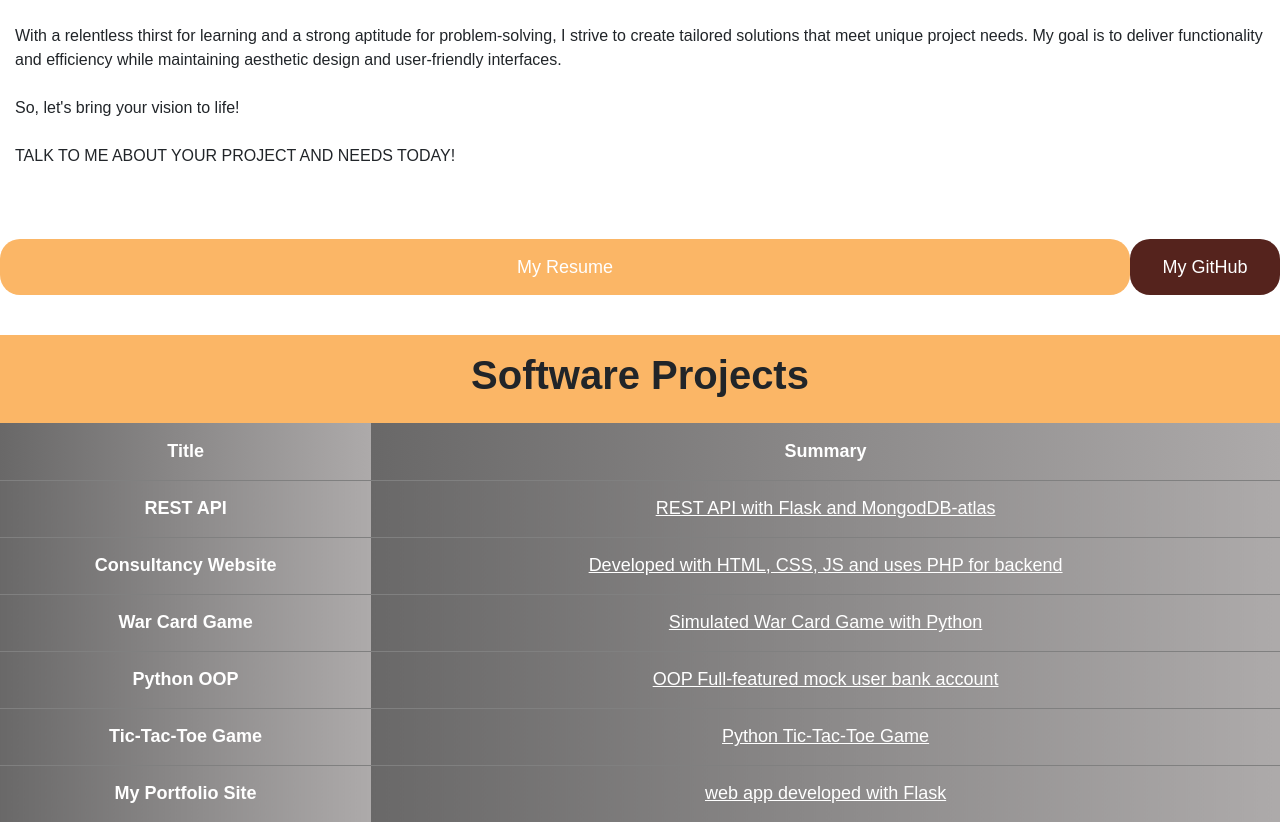
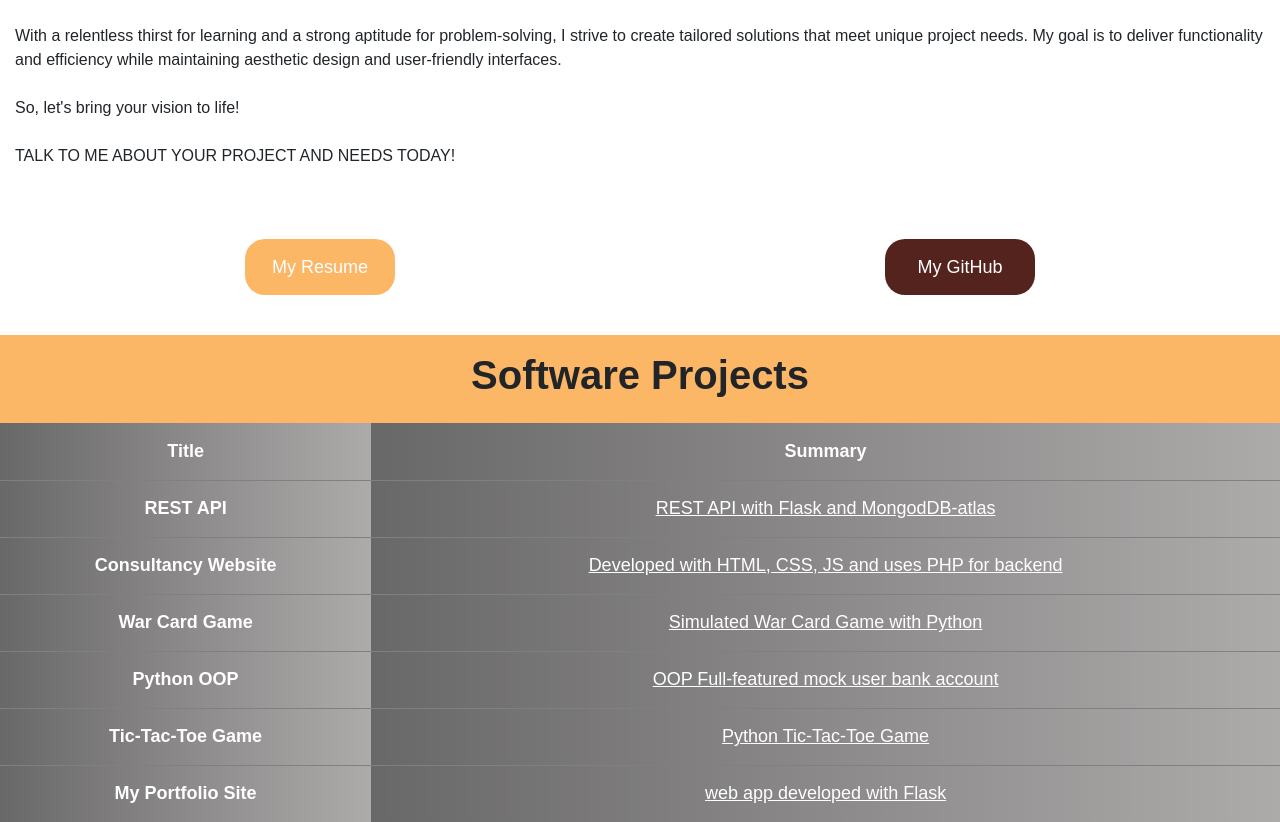
Before and after one commit to classAnon/portfolio3, a Flask app: page / in a window 1280 px wide. Shown: the part 1391-2213 px from the top of the page. Run offline with Flask 2, Linux system fonts and the light colour scheme; some libraries are stand-ins or nearby versions; some web fonts are replaced.

Commit message:
new btn fix

```diff
--- a/static/styles.css
+++ b/static/styles.css
@@ -113,11 +113,9 @@ li{
 
 .resume-container {
     display: flex;
+    justify-content: center;
   }
 
-  .resume-button {
-    flex: 1;  /* This will make each child div take up equal space within the container. */
-  }
 
 
 .resume-button {
```
